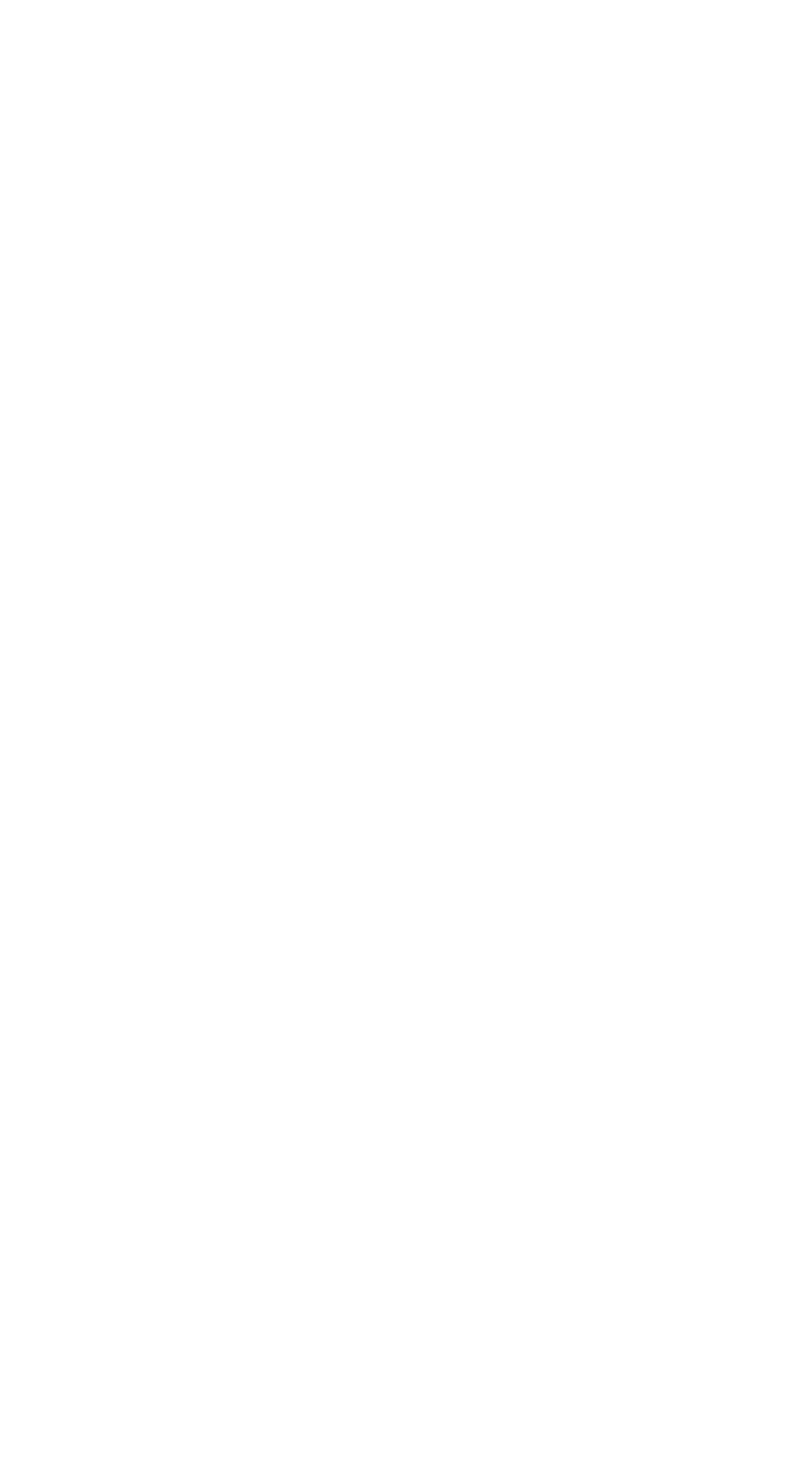
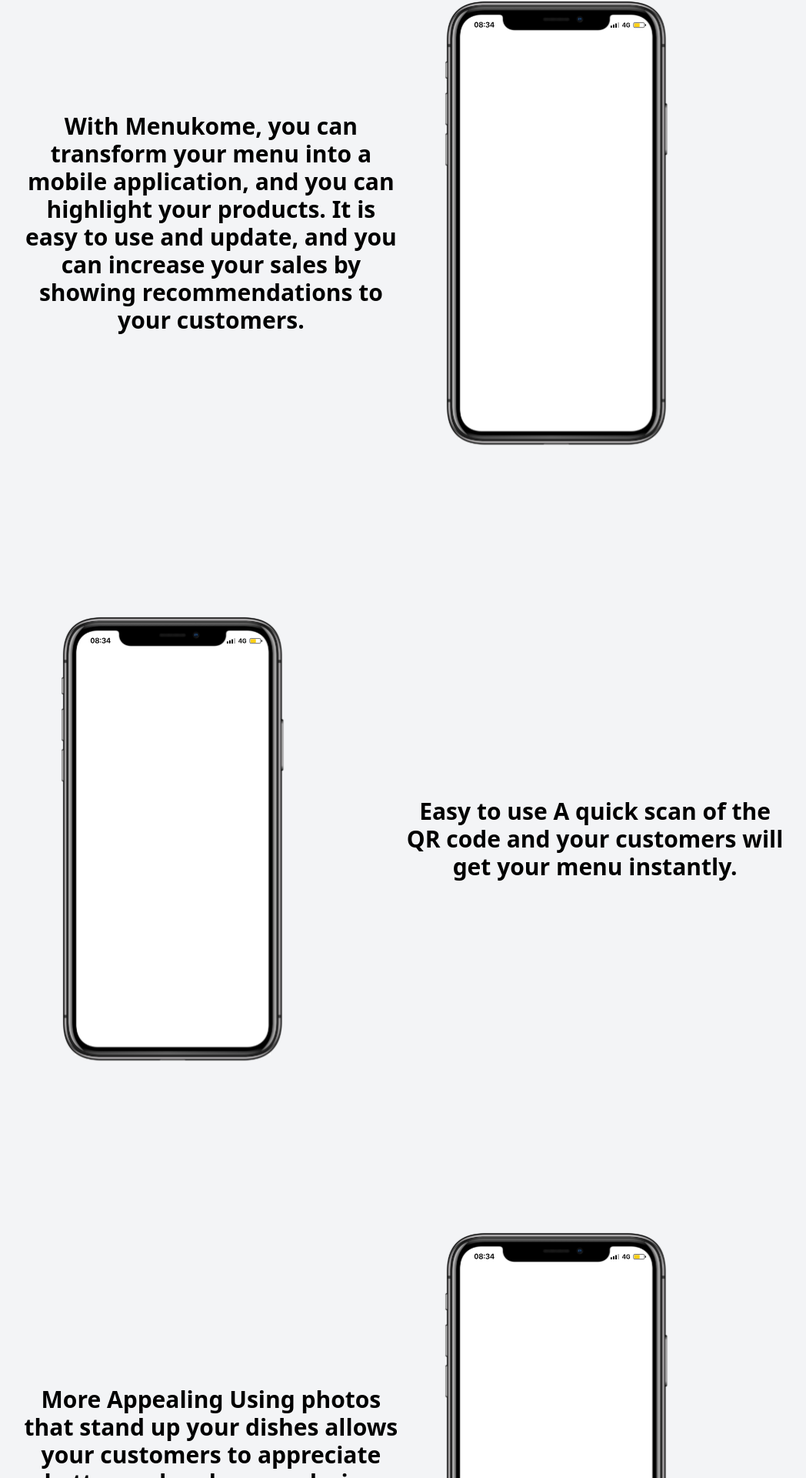
Before and after one commit to carlosmpr/menukomesite2, a React (Create React App) app: page / in a window 1280 px wide. Shown: the part 2566-4486 px from the top of the page at 77% size, without its empty margins (116-1164 px from the left). Before the commit the page ends 2456 px from the top, so only its background shows below. Built offline with nearby package versions, Linux system fonts and the light colour scheme.

Commit message:
Side Info

```diff
--- a/src/App.js
+++ b/src/App.js
@@ -1,17 +1,34 @@
-import React from 'react';
-import Banner from './components/Banner';
-import DigitalMenu from './components/DigitalMenu';
-import Navbar from './components/Navbar/Navbar';
-import InFoBanner from './components/Reasubles/InFoBanner';
-
+import React from "react";
+import Banner from "./components/Banner";
+import DigitalMenu from "./components/DigitalMenu";
+import Navbar from "./components/Navbar/Navbar";
+import InFoBanner from "./components/Reasubles/InFoBanner";
+import SideInfo from "./components/Reasubles/SideInfo";
+import Iphone from "./assets/icons/full.svg";
 
 function App() {
   return (
     <>
-    <Navbar />
-    <Banner />
-    <InFoBanner text="Does your menu stand out your today's specials? Is it hard for customers to read went they scan the QR code? or update new plates and price?"/>
-    <DigitalMenu />
+      <Navbar />
+      <Banner />
+      <InFoBanner text="Does your menu stand out your today's specials? Is it hard for customers to read went they scan the QR code? or update new plates and price?" />
+      <DigitalMenu />
+      <SideInfo
+        text="With Menukome, you can transform your menu into a mobile application, and you can highlight your products. It is easy to use and update, and you can increase your sales by showing recommendations to your customers."
+        image={Iphone}
+      />
+      <SideInfo
+        text="Easy to use
+A quick scan of the QR code and your customers will get your menu instantly."
+        image={Iphone}
+        reverse={"flex-row-reverse"}
+      />
+
+      <SideInfo
+        text="More Appealing
+        Using photos that stand up your dishes allows your customers to appreciate better and make an ordering decision."
+        image={Iphone}
+      />
     </>
   );
 }
--- a/src/components/DigitalMenu.jsx
+++ b/src/components/DigitalMenu.jsx
@@ -5,7 +5,6 @@
     return (
         <div className="w-screen h-screen flex flex-col items-center justify-center">
             <h3 className="text-5xl text-center font-semibold">is this your Digital Menu?</h3>
-
             <div className="w-full flex p-4 items-center justify-evenly">
             <div className="w-2/5">
             <img src={Menu} alt={Menu} className="w-full"/>
--- /dev/null
+++ b/src/components/Reasubles/SideInfo.jsx
@@ -0,0 +1,16 @@
+import React from "react";
+
+export default function SideInfo({ text, image, reverse }) {
+  return (
+    <div className="w-screen h-screen flex flex-col items-center justify-center bg-gray-100">
+      <div className={`w-full ${reverse} flex p-4 items-center justify-center`}>
+        <div className="w-2/5">
+          <h3 className="text-3xl text-center font-semibold">{text}</h3>
+        </div>
+        <div className="w-2/5">
+          <img src={image} alt={image} className="w-4/5" />
+        </div>
+      </div>
+    </div>
+  );
+}
```
Also changed, not shown: src/assets/icons/full.svg (added).
